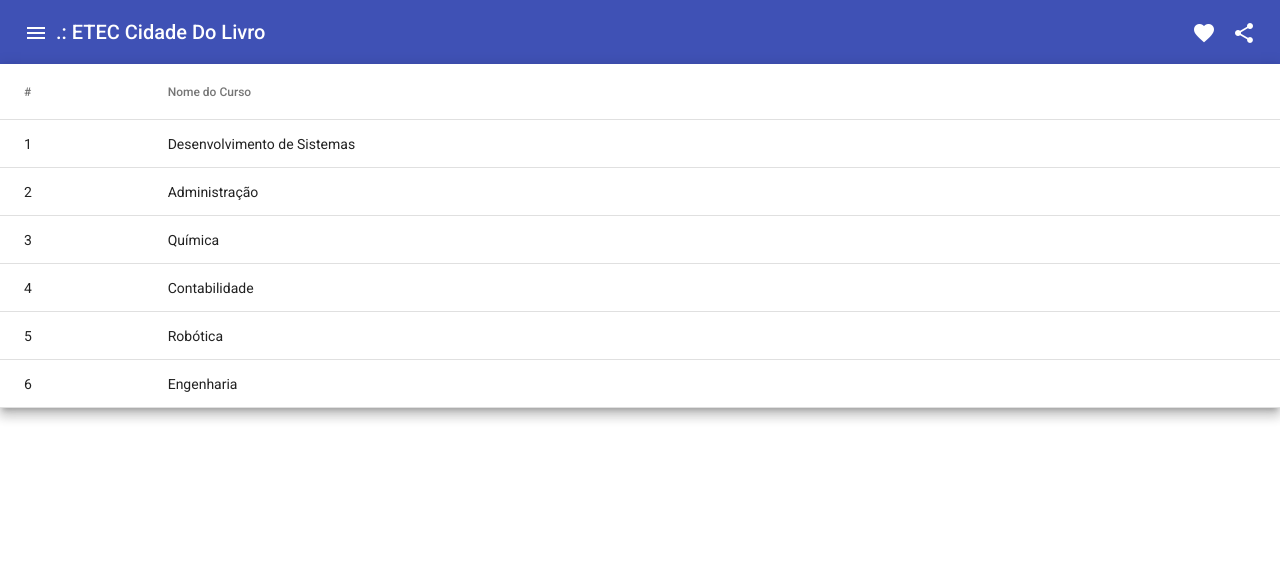
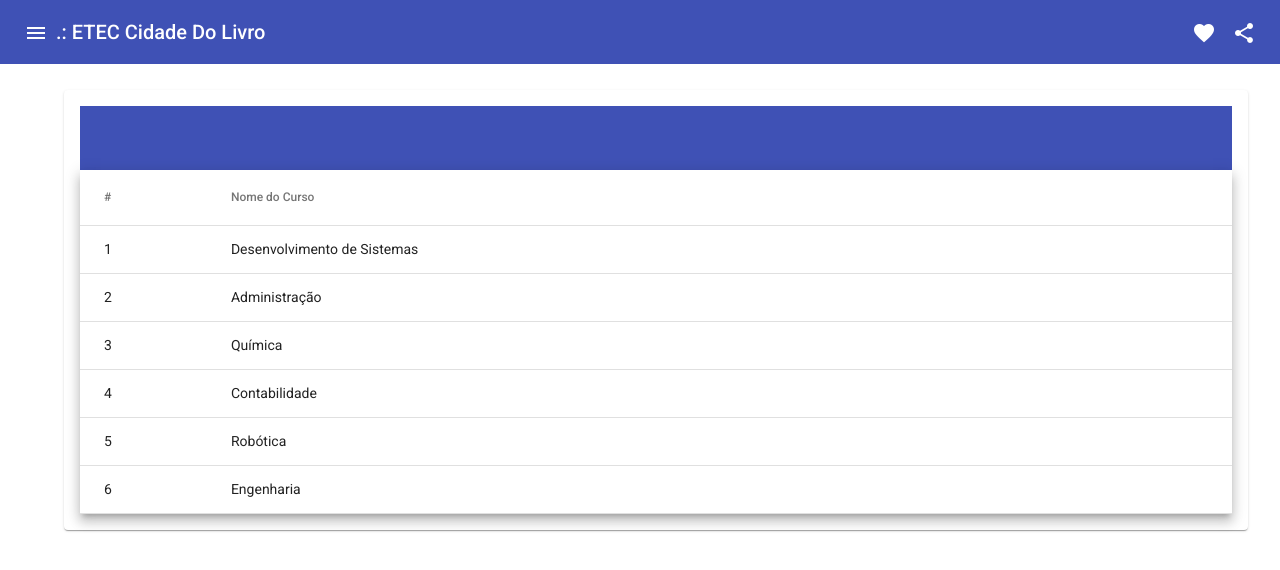
Before and after one commit to JoaoLCasagrande/escolaui, an Angular app: page /cursos in a window 1280 px wide. Shown: the top 570 px of the page. Built offline with nearby package versions, Linux system fonts and the light colour scheme.

Commit message:
20/09/2022

```diff
--- a/src/app/app.module.ts
+++ b/src/app/app.module.ts
@@ -9,6 +9,7 @@ import {MatToolbarModule} from '@angular/material/toolbar';
 import {MatIconModule} from '@angular/material/icon';
 import {MatButtonModule} from '@angular/material/button';
 import { CoreModule } from './core/core.module';
+import { HttpClientModule } from '@angular/common/http';
 
 @NgModule({
   declarations: [
@@ -21,6 +22,7 @@ import { CoreModule } from './core/core.module';
     BrowserAnimationsModule,
     MatToolbarModule,
     MatIconModule,
+    HttpClientModule,
     MatButtonModule
   ],
   providers: [],
--- a/src/app/cursos/cursos.service.ts
+++ b/src/app/cursos/cursos.service.ts
@@ -1,9 +1,21 @@
+import { HttpClient } from '@angular/common/http';
 import { Injectable } from '@angular/core';
+import { Curso } from '../core/model';
 
 @Injectable({
-  providedIn: 'root'
+  providedIn: 'root',
 })
 export class CursosService {
+  constructor(private http: HttpClient) {}
 
-  constructor() { }
+  list(): Curso[] {
+    return [
+      { id: 1, nomecurso: 'Desenvolvimento de Sistemas' },
+      { id: 2, nomecurso: 'Administração' },
+      { id: 3, nomecurso: 'Química' },
+      { id: 4, nomecurso: 'Contabilidade' },
+      { id: 5, nomecurso: 'Robótica' },
+      { id: 6, nomecurso: 'Engenharia' },
+    ];
+  }
 }
--- a/src/app/cursos/lista-cursos/lista-cursos.component.html
+++ b/src/app/cursos/lista-cursos/lista-cursos.component.html
@@ -1,3 +1,7 @@
+<mat-card class="cardwidth">
+
+  <mat-toolbar color="primary"></mat-toolbar>
+
 <table mat-table [dataSource]="cursos" class="mat-elevation-z8">
 
   <!-- Name Column -->
@@ -15,3 +19,4 @@
   <tr mat-header-row *matHeaderRowDef="displayedColumns"></tr>
   <tr mat-row *matRowDef="let row; columns: displayedColumns;"></tr>
 </table>
+</mat-card>
--- a/src/app/cursos/lista-cursos/lista-cursos.component.scss
+++ b/src/app/cursos/lista-cursos/lista-cursos.component.scss
@@ -1,3 +1,9 @@
 table {
   width: 100%;
 }
+
+.cardwidth{
+  max-width: 90%;
+  margin-left: 5%;
+  margin-top: 2%;
+}
--- a/src/app/cursos/lista-cursos/lista-cursos.component.ts
+++ b/src/app/cursos/lista-cursos/lista-cursos.component.ts
@@ -1,5 +1,6 @@
 import { Component, OnInit } from '@angular/core';
 import { Curso } from '../../core/model';
+import { CursosService } from '../cursos.service';
 
 @Component({
   selector: 'app-lista-cursos',
@@ -8,19 +9,13 @@ import { Curso } from '../../core/model';
 })
 export class ListaCursosComponent implements OnInit {
 
-  cursos: Curso[] = [
-    {id: 1, nomecurso: 'Desenvolvimento de Sistemas'},
-    {id: 2, nomecurso: 'Administração'},
-    {id: 3, nomecurso: 'Química'},
-    {id: 4, nomecurso: 'Contabilidade'},
-    {id: 5, nomecurso: 'Robótica'},
-    {id: 6, nomecurso: 'Engenharia'}
-  ];
+  cursos: Curso[] = [];
   displayedColumns = ['id','nomecurso'];
 
-  constructor() { }
+  constructor(private cursosService: CursosService) { }
 
   ngOnInit(): void {
+    this.cursos = this.cursosService.list();
   }
 
 }
```
Also changed, not shown: src/app/cursos/cursos.module.ts (+6 -1 lines).
